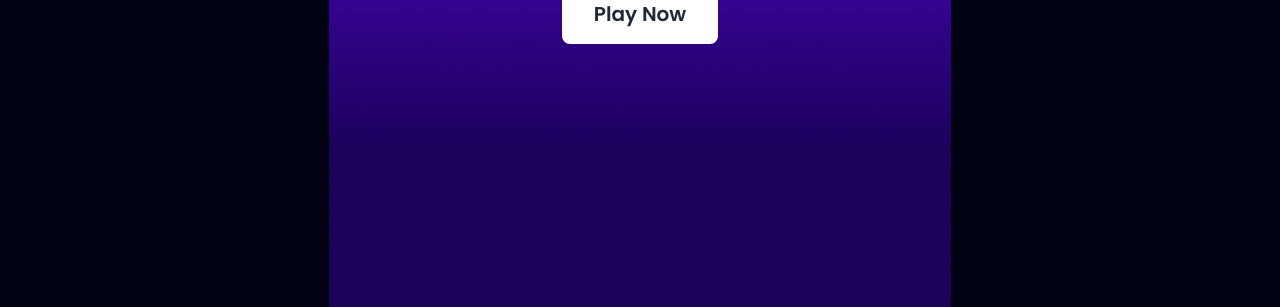
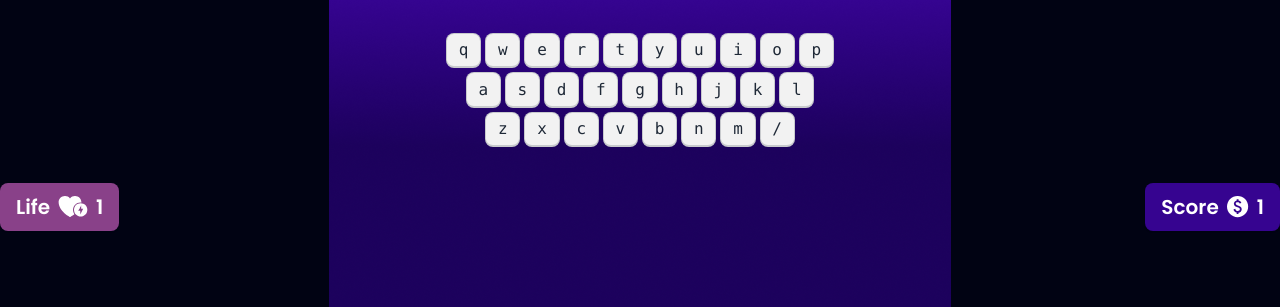
Before and after one commit to jakareya76/alphabet-clash, a plain HTML site: page index.html in a window 1280 px wide. Shown: the part 493-800 px from the top of the page. Drawn offline with nearby package versions, Linux system fonts and the light colour scheme.

Commit message:
craete playground frontend

```diff
--- a/index.html
+++ b/index.html
@@ -12,12 +12,12 @@
     />
     <script src="https://cdn.tailwindcss.com"></script>
   </head>
-  <body>
-    <main
-      class="bg-[#010313] min-h-screen bg-[url(images/background.png)] bg-no-repeat bg-center"
-    >
+  <body class="bg-[#010313] min-h-screen">
+    <main class="bg-[url(images/background.png)] bg-no-repeat bg-center">
       <!-- home -->
-      <section class="flex flex-col items-center justify-center h-screen">
+      <section
+        class="flex flex-col items-center justify-center hidden h-screen"
+      >
         <h1 class="text-[120px] text-center text-white font-bold leading-tight">
           ALPHABET CLASH
         </h1>
@@ -32,8 +32,82 @@
         </button>
       </section>
 
-      <!-- playground -->
-      <section></section>
+      <!-- playground start -->
+      <section>
+        <div
+          class="container flex flex-col items-center justify-center h-screen gap-8 mx-auto"
+        >
+          <!-- screen -->
+          <div>
+            <div
+              class="border-[15px] rounded-2xl border-[#010313cc] artboard artboard-horizontal phone-5 backdrop-blur-sm bg-[#ffffffb3]"
+            >
+              <div class="flex items-center justify-center w-full h-full">
+                <h1 class="font-bold text-8xl">Y</h1>
+              </div>
+            </div>
+          </div>
+
+          <!--  keyboard start-->
+          <div>
+            <div class="flex justify-center w-full gap-1 my-1">
+              <kbd class="kbd">q</kbd>
+              <kbd class="kbd">w</kbd>
+              <kbd class="kbd">e</kbd>
+              <kbd class="kbd">r</kbd>
+              <kbd class="kbd">t</kbd>
+              <kbd class="kbd">y</kbd>
+              <kbd class="kbd">u</kbd>
+              <kbd class="kbd">i</kbd>
+              <kbd class="kbd">o</kbd>
+              <kbd class="kbd">p</kbd>
+            </div>
+            <div class="flex justify-center w-full gap-1 my-1">
+              <kbd class="kbd">a</kbd>
+              <kbd class="kbd">s</kbd>
+              <kbd class="kbd">d</kbd>
+              <kbd class="kbd">f</kbd>
+              <kbd class="kbd">g</kbd>
+              <kbd class="kbd">h</kbd>
+              <kbd class="kbd">j</kbd>
+              <kbd class="kbd">k</kbd>
+              <kbd class="kbd">l</kbd>
+            </div>
+            <div class="flex justify-center w-full gap-1 my-1">
+              <kbd class="kbd">z</kbd>
+              <kbd class="kbd">x</kbd>
+              <kbd class="kbd">c</kbd>
+              <kbd class="kbd">v</kbd>
+              <kbd class="kbd">b</kbd>
+              <kbd class="kbd">n</kbd>
+              <kbd class="kbd">m</kbd>
+              <kbd class="kbd">/</kbd>
+            </div>
+          </div>
+          <!--  keyboard end-->
+
+          <!-- life and score -->
+          <div class="flex items-center justify-between w-full">
+            <button
+              class="btn bg-[#894189] border-none text-xl text-white hover:bg-[#894189]"
+            >
+              Life
+              <img src="./images/heart-icon.svg" alt="" />
+
+              1
+            </button>
+            <button
+              class="btn bg-[#360490] text-xl border-none text-white hover:bg-[#360490]"
+            >
+              Score
+              <img src="./images/monetization-icon.svg" alt="" />
+
+              1
+            </button>
+          </div>
+        </div>
+      </section>
+      <!-- playground end -->
 
       <!-- score -->
       <section></section>
```
Also changed, not shown: images/heart-icon.svg (added), images/monetization-icon.svg (added).
